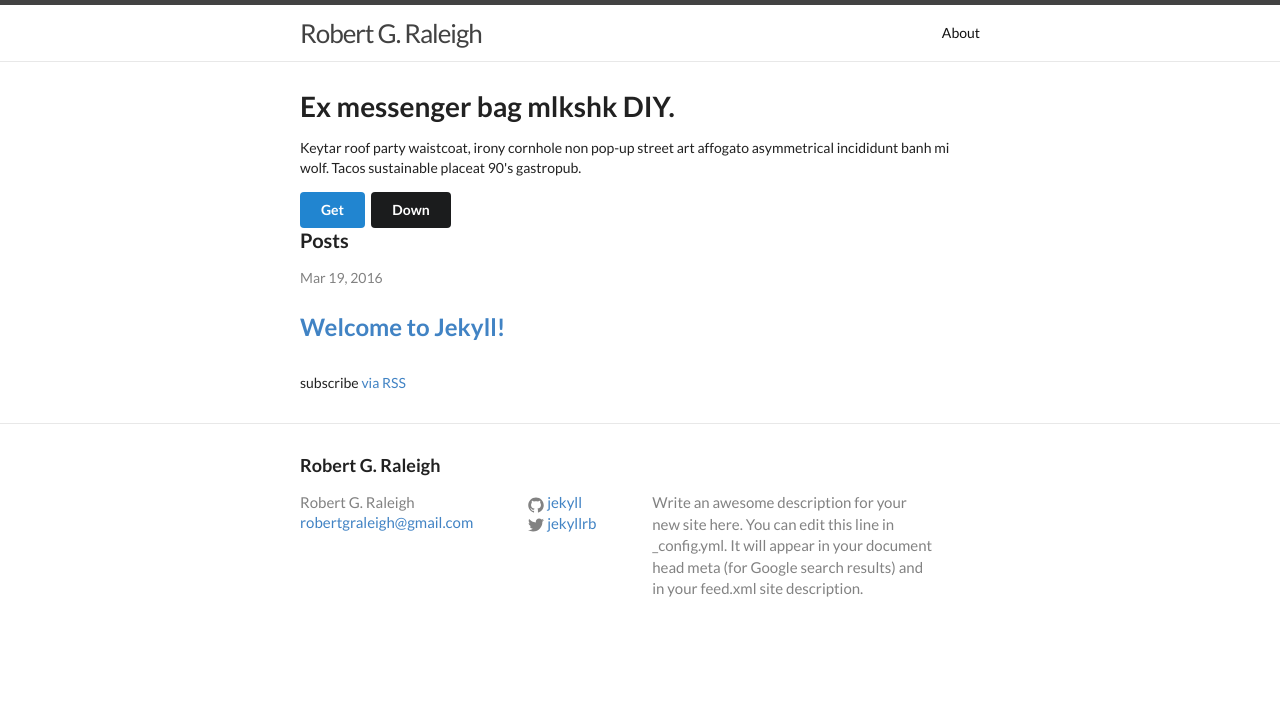
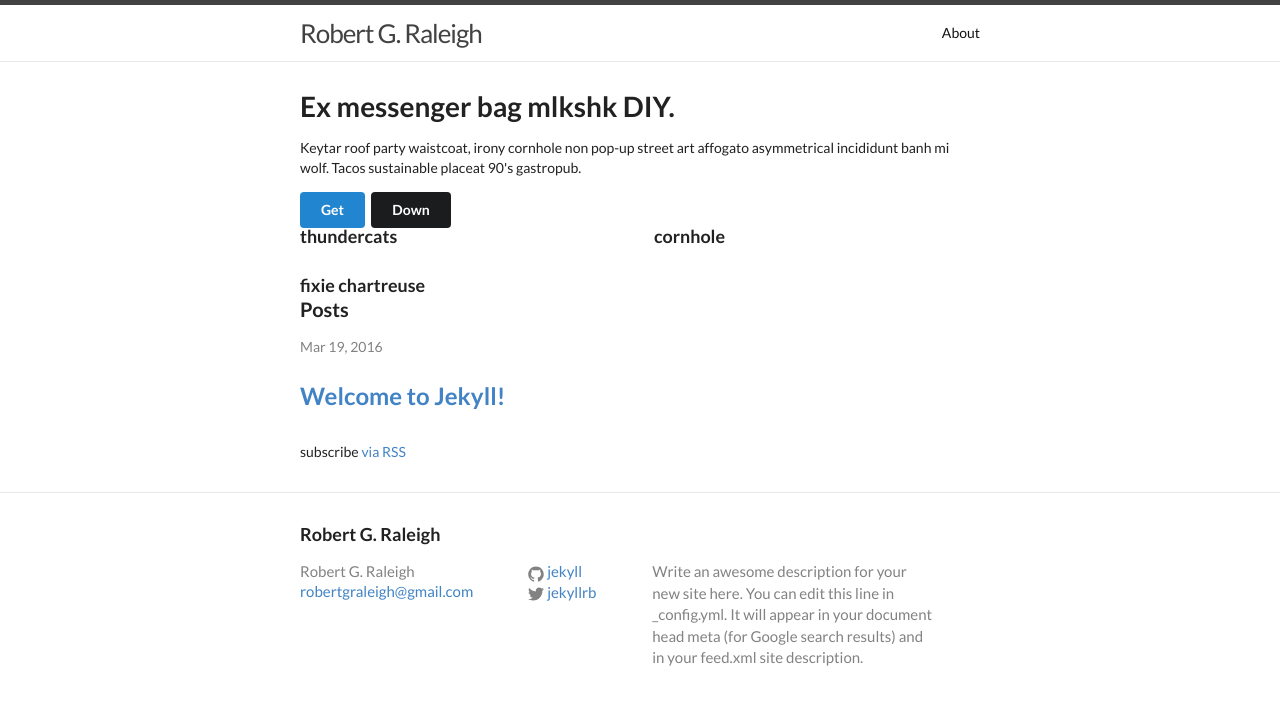
Before and after one commit to robertgraleigh/robertgraleigh.github.io, a Jekyll site: the page built from index.html, in a window 1280 px wide. Shown: the top 705 px of the page. Built offline with Jekyll 4.4.1, drawn with Linux system fonts in a browser that asks for light colours.

Commit message:
added home services placeholder

```diff
--- a/index.html
+++ b/index.html
@@ -20,8 +20,16 @@ layout: default
 </section>
 
 <section id="home-services" class="">
-	<div class="ui container">
-
+	<div class="ui two column stackable grid">
+		<div class="column">
+			<h3 class="ui header">thundercats</h3>
+		</div>
+		<div class="column">
+			<h3 class="ui header">cornhole</h3>
+		</div>
+		<div class="column">
+			<h3 class="ui header">fixie chartreuse</h3>
+		</div>
 	</div>
 </section>
 
```
